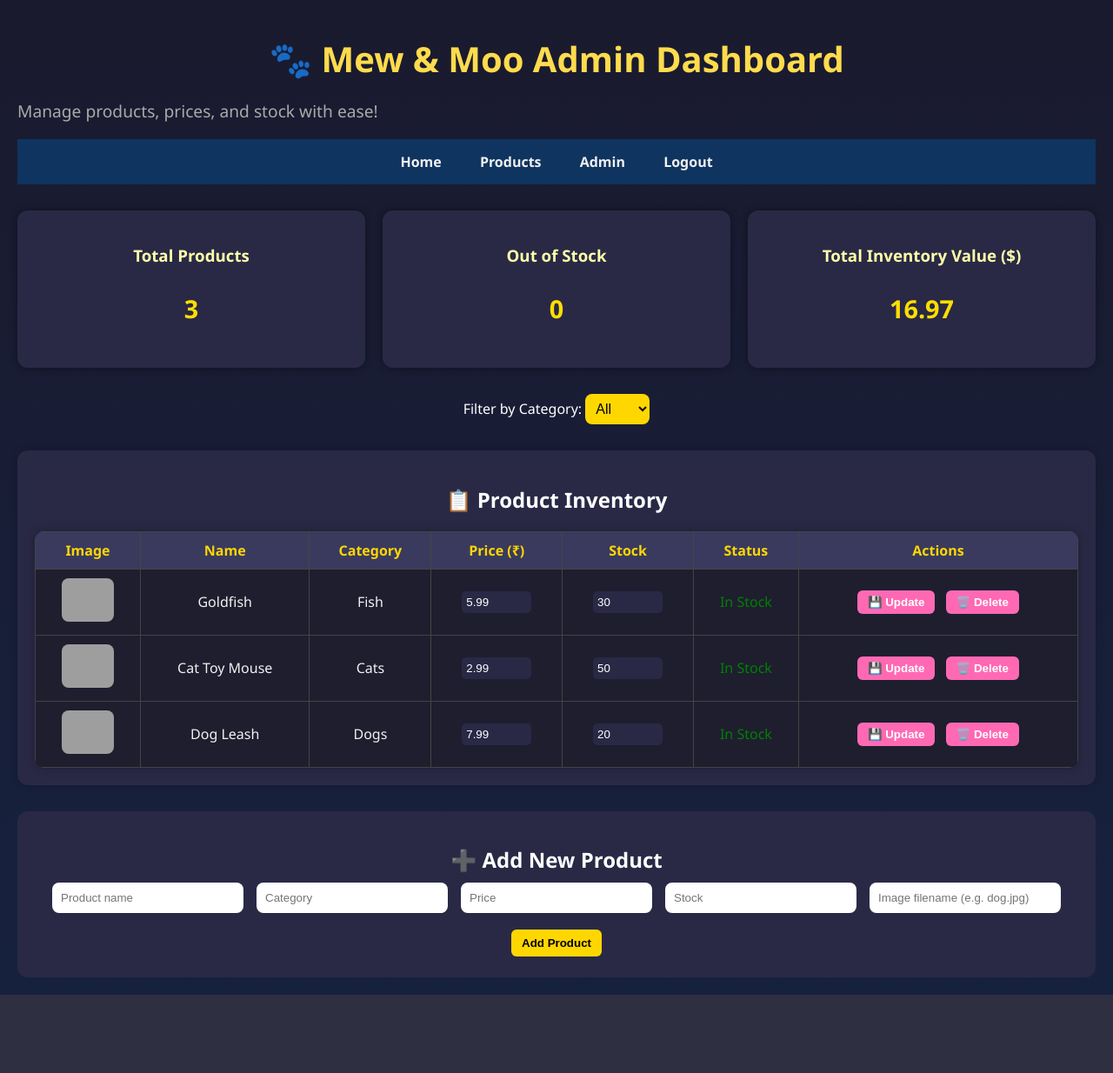
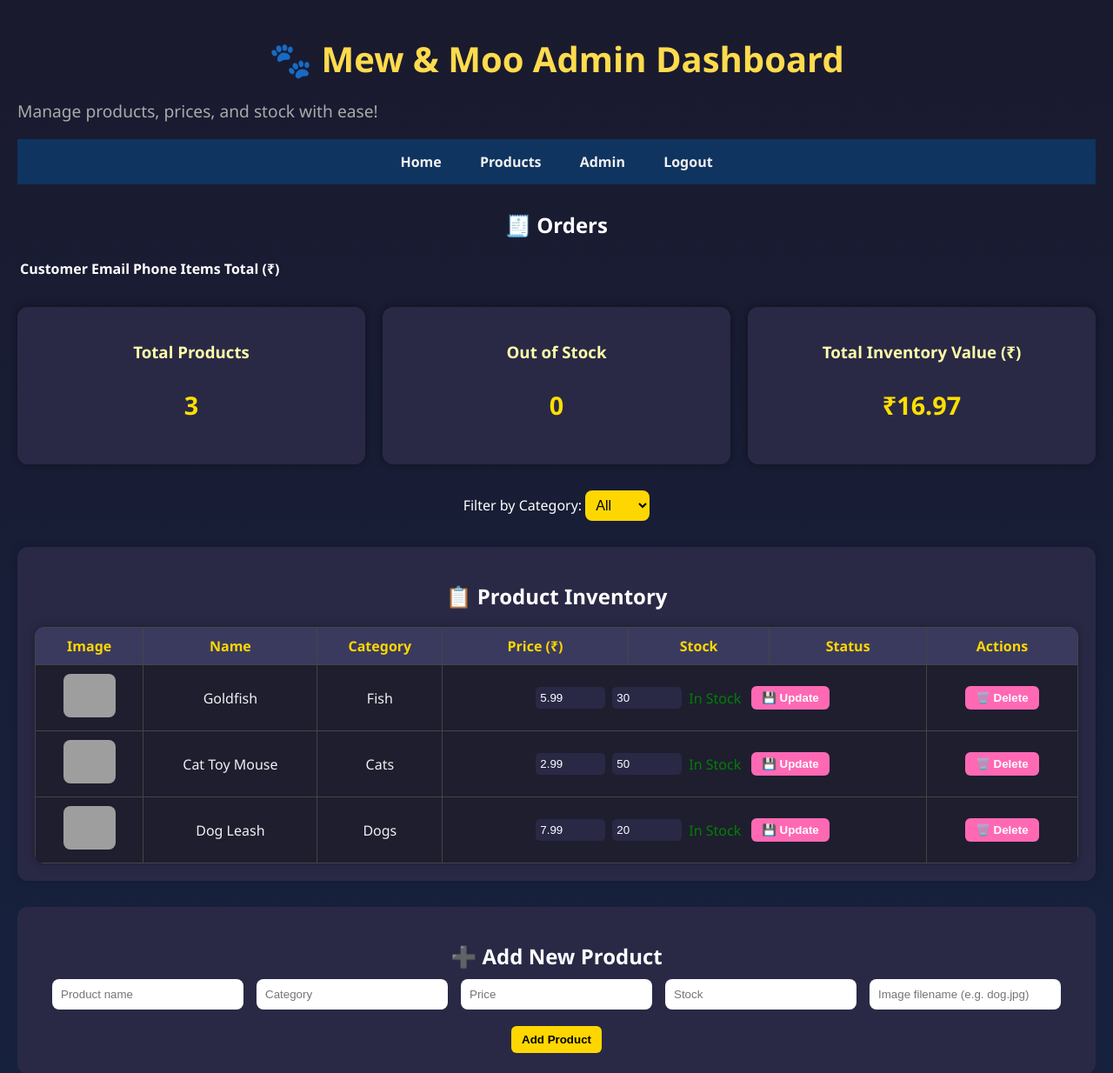
Before and after one commit to VRahul98/mew-moo, a Flask app: page /admin in a window 1280 px wide. Shown: the top 1234 px of the page at 87% size. Before the commit the page ends 1144 px from the top, so only its background shows below. Run offline with Flask 3, Linux system fonts and the light colour scheme; the visitor is signed in with stand-in values (Sample User, id 1); lists and menus that the app fills with data are empty; grey boxes are pictures that could not be loaded.

Commit message:
Updated checkout logic, order saving, and stock deduction

```diff
--- a/app.py
+++ b/app.py
@@ -1,4 +1,3 @@
-
 from flask import Flask, render_template, request, redirect, url_for, session, flash
 import json
 import os
@@ -36,11 +35,13 @@ def save_order(order):
     with open('data/orders.json', 'w') as f:
         json.dump(orders, f, indent=4)
 
+# Email & SMS
 def send_email(to_email, name, cart, total):
     email = EmailMessage()
     email["Subject"] = "Your Mew & Moo Order Confirmation"
     email["From"] = os.environ.get("EMAIL_USER")
     email["To"] = to_email
+
     body = f"Hello {name},\n\nThanks for your order from Mew & Moo!\n\n"
     for item in cart:
         body += f"- {item['name']} x{item['quantity']} ₹{item['price']}\n"
@@ -66,6 +67,7 @@ def send_sms(phone, name, total):
     }
     requests.post(url, headers=headers, data=payload)
 
+# Routes
 @app.route('/')
 def home():
     return render_template('index.html')
@@ -110,6 +112,15 @@ def checkout():
     customer_name = request.form.get("name")
     phone = request.form.get("phone")
     total = sum([item["price"] * item["quantity"] for item in cart])
+
+    # 🛒 Deduct stock
+    products = load_products()
+    for item in cart:
+        for product in products:
+            if product["id"] == item["id"]:
+                product["stock"] = max(0, product["stock"] - item["quantity"])
+    save_products(products)
+
     order = {
         "customer_name": customer_name,
         "email": customer_email,
--- a/templates/admin.html
+++ b/templates/admin.html
@@ -28,6 +28,26 @@
     <a href="/logout">Logout</a>
   </nav>
 
+  <h2>🧾 Orders</h2>
+  <table>
+    <tr><th>Customer</th><th>Email</th><th>Phone</th><th>Items</th><th>Total (₹)</th></tr>
+    {% for o in orders %}
+    <tr>
+      <td>{{ o.customer_name }}</td>
+      <td>{{ o.email }}</td>
+      <td>{{ o.phone }}</td>
+      <td>
+        <ul>
+        {% for i in o.items %}
+          <li>{{ i.name }} × {{ i.quantity }} = ₹{{ i.quantity * i.price }}</li>
+        {% endfor %}
+        </ul>
+      </td>
+      <td>₹{{ o.total }}</td>
+    </tr>
+    {% endfor %}
+  </table>
+
   <section class="dashboard-cards">
     <div class="card-summary">
       <h3>Total Products</h3>
@@ -38,8 +58,8 @@
       <p>{{ products | selectattr("stock", "equalto", 0) | list | length }}</p>
     </div>
     <div class="card-summary">
-      <h3>Total Inventory Value ($)</h3>
-      <p>{{ products | sum(attribute='price') }}</p>
+      <h3>Total Inventory Value (₹)</h3>
+      <p>₹{{ products | sum(attribute='price') }}</p>
     </div>
   </section>
 
@@ -73,20 +93,24 @@
           <td><img src="/static/images/{{ p.image }}" alt="{{ p.name }}" width="60"></td>
           <td>{{ p.name }}</td>
           <td class="category-cell">{{ p.category }}</td>
-          <form action="/update" method="POST">
-            <td><input type="number" name="price" value="{{ p.price }}" step="0.01" required></td>
-            <td><input type="number" name="stock" value="{{ p.stock }}" required></td>
-            <td>
+
+          <!-- Update form -->
+          <td colspan="3">
+            <form action="/update" method="POST" style="display: inline-flex; gap: 8px; align-items: center;">
+              <input type="hidden" name="id" value="{{ p.id }}">
+              <input type="number" name="price" value="{{ p.price }}" step="0.01" required>
+              <input type="number" name="stock" value="{{ p.stock }}" required>
               {% if p.stock == 0 %}
                 <span style="color: red;">Out of Stock</span>
               {% else %}
                 <span style="color: green;">In Stock</span>
               {% endif %}
-            </td>
-            <td>
-              <input type="hidden" name="id" value="{{ p.id }}">
               <button type="submit">💾 Update</button>
             </form>
+          </td>
+
+          <!-- Delete form -->
+          <td>
             <form action="/delete" method="POST" style="display:inline;">
               <input type="hidden" name="id" value="{{ p.id }}">
               <button type="submit" onclick="return confirm('Are you sure?')">🗑️ Delete</button>
```
Lines whose indentation alone changed are shown as unchanged.
